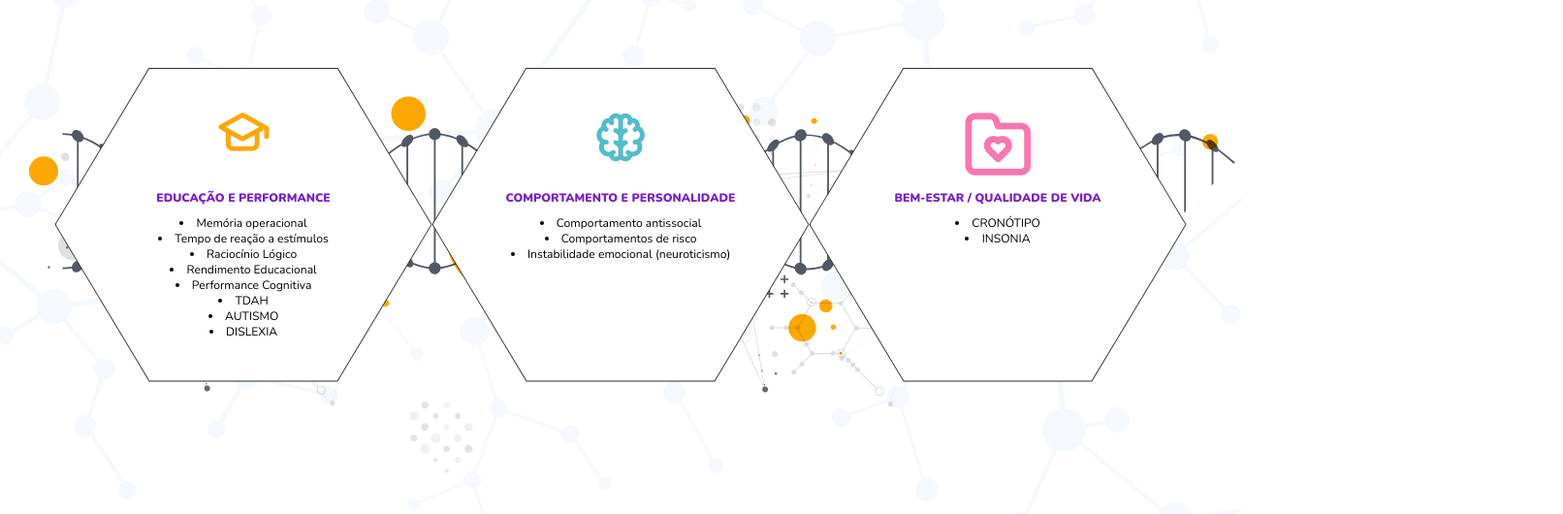
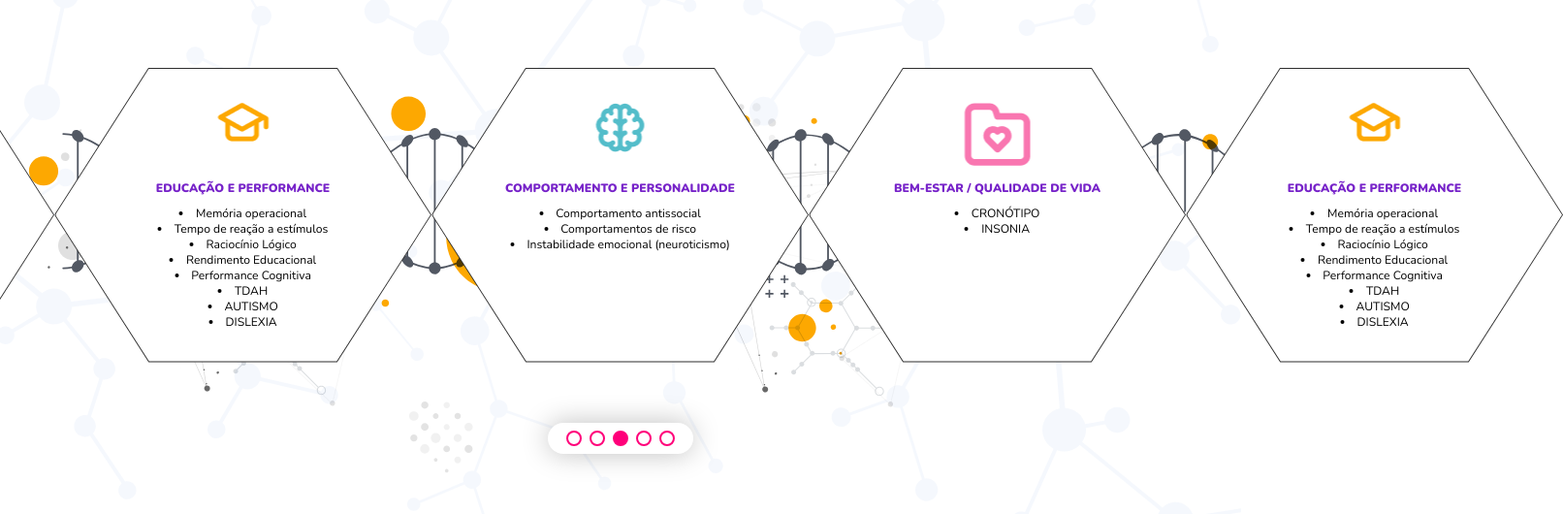
Before and after one commit to socorrosans/desafio-ubuntu-gentech, a plain HTML site: page index.html in a window 1280 px wide. Shown: the part 242-772 px from the top of the page at 97% size, 1612 px wide, since content can reach past the window. Drawn offline with nearby package versions, Linux system fonts and the light colour scheme.

Commit message:
making a carousel with class js and rebuilding necessary parts of style css and html

```diff
--- /dev/null
+++ b/css/general.css
@@ -0,0 +1,13 @@
+* {
+  box-sizing: border-box;
+  padding: 0;
+  margin: 0;
+  --font-color-primary: #7723C9;
+  --grid-color-hex: #2D2D2D;
+  --button-color: #FF007A;
+}
+
+body {
+  font-family: 'Nunito', sans-serif;
+  overflow-x: hidden;
+}
--- a/index.html
+++ b/index.html
@@ -9,9 +9,19 @@
 </head>
 <body>
   <main class="about-result">
-    <section class="container">
+    <div class="container">
       <h1>Conheça mais sobre o resultado</h1>
-      <div class="slide">
+      <div data-wrapper="slide-wrapper">
+        <section class="slide" data-js="slide">
+          <div class="slide-card">
+            <div class="card-content">
+              <h2>BEM-ESTAR / QUALIDADE DE VIDA</h2>
+              <ul>
+                <li>CRONÓTIPO</li>
+                <li>INSONIA</li>
+              </ul>
+            </div>
+          </div>
           <div class="slide-card">
             <div class="card-content">
               <h2>EDUCAÇÃO E PERFORMANCE</h2>
@@ -27,7 +37,6 @@
               </ul>
             </div>
           </div>
-
           <div class="slide-card">
             <div class="card-content">
               <h2>COMPORTAMENTO E PERSONALIDADE</h2>
@@ -38,7 +47,6 @@
               </ul>
             </div>
           </div>
-
           <div class="slide-card">
             <div class="card-content">
               <h2>BEM-ESTAR / QUALIDADE DE VIDA</h2>
@@ -48,8 +56,25 @@
               </ul>
             </div>
           </div>
+          <div class="slide-card">
+            <div class="card-content">
+              <h2>EDUCAÇÃO E PERFORMANCE</h2>
+              <ul>
+                <li>Memória operacional</li>
+                <li>Tempo de reação a estímulos</li>
+                <li>Raciocínio Lógico</li>
+                <li>Rendimento Educacional</li>
+                <li>Performance Cognitiva</li>
+                <li>TDAH</li>
+                <li>AUTISMO</li>
+                <li>DISLEXIA</li>
+              </ul>
+            </div>
           </div>
         </section>
+      </div>
+    </div>
   </main>
+  <script src="./script.js"></script>
 </body>
 </html>
--- a/script.js
+++ b/script.js
@@ -0,0 +1,89 @@
+class Slide {
+  constructor(slide, container){
+    this.slide = document.querySelector(slide);
+    this.container = document.querySelector(container);
+    this.eventControl = this.eventControl.bind(this);
+    this.distances = {finalPosition: 0, startX: 0, movement: 0}
+  }
+
+  moveSlide(distX){
+    this.distances.movePosition = distX;
+    this.slide.style.transform = `translate3d(${distX}px, 0px, 0px)`;
+  }
+
+  updatePosition(clientX){
+    this.distances.movement = this.distances.startX - clientX;
+    return this.distances.finalPosition - this.distances.movement;
+  }
+
+  slidesIndexNav(index){
+    const last = this.slideArray.length - 1;
+    this.index = {
+      prev: index ? index - 1 : undefined,
+      active: index,
+      next: index === last ? undefined : index + 1,
+    }
+  }
+
+  slidePosition(slide){
+    const margin = (window.innerWidth - slide.offsetWidth) / 2;
+    return -(slide.offsetLeft - margin);
+  }
+
+  slidesConfig(){
+    this.slideArray = [...this.slide.children].map(element => {
+      const position = this.slidePosition(element);
+      return {position, element}
+    });
+  }
+
+  changeSlide(index){
+    const activeSlide = this.slideArray[index];
+    this.moveSlide(activeSlide.position);
+    this.slidesIndexNav(index);
+    this.distances.finalPosition = activeSlide.position;
+    this.slide.style.transition = `.4s`
+  }
+
+  createButtons(){
+    const btnContainer = document.createElement('div');
+    btnContainer.classList.add('slide-buttons');
+    this.slideArray.forEach((item, index) => {
+      return btnContainer.innerHTML += `
+        <a href="#slidecard${index + 1}" class="button"></a>
+      `
+    })
+    this.container.insertAdjacentElement('beforeend', btnContainer);
+    return btnContainer;
+  }
+
+  eventControl(item, index){
+    item.addEventListener('click', (event) => {
+      event.preventDefault();
+      this.changeSlide(index);
+      this.activeButtons();
+    })
+    this.activeButtons();
+  }
+
+  addButtons(){
+    this.buttons = this.createButtons();
+    this.buttonsArray = [...this.buttons.children];
+    this.buttonsArray.forEach(this.eventControl);
+  }
+
+  activeButtons(){
+    this.buttonsArray.forEach(item => item.classList.remove('active'));
+    this.buttonsArray[this.index.active].classList.add('active');
+  }
+
+  anime(){
+    this.slidesConfig();
+    this.changeSlide(2);
+    this.addButtons();
+    return this;
+  }
+}
+
+const slide = new Slide('[data-js="slide"]', '[data-wrapper="slide-wrapper"]');
+slide.anime();
--- a/style.css
+++ b/style.css
@@ -1,12 +1,4 @@
-* {
-  box-sizing: border-box;
-  padding: 0;
-  margin: 0;
-}
-
-body {
-  font-family: 'Nunito', sans-serif;
-}
+@import './css/general.css';
 
 .container {
   max-width: 1360px;
@@ -17,6 +9,7 @@ body {
   width: 100%;
   height: 100%;
   position: relative;
+  text-align: center;
 }
 
 .about-result::before {
@@ -31,13 +24,17 @@ body {
 
 .about-result h1 {
   max-width: 600px;
-  color: #7723C9;
+  color: var(--font-color-primary);
   font-size: 3.6875rem;
   font-weight: 800;
   line-height: 1.2;
-  text-align: center;
   padding-block: 90px 80px;
   margin-inline: auto;
+}
+
+.slide-wrapper {
+  display: flex;
+  width: 100%;
 }
 
 .slide {
@@ -53,23 +50,22 @@ body {
   justify-content: center;
   align-items: center;
   clip-path: polygon(25% 0%, 75% 0%, 100% 50%, 75% 100%, 25% 100%, 0% 50%);
-  background-color: #2D2D2D;
-  text-align: center;
+  background-color: var(--grid-color-hex);
 }
 
-.card-content {
+.slide-card .card-content {
   width: calc(100% - 2px);
   height: calc(100% - 2px);
   clip-path: polygon(25% 0%, 75% 0%, 100% 50%, 75% 100%, 25% 100%, 0% 50%);
   background-color: #FFFFFF;
-  padding: 45px 70px;
+  padding: 35px 70px;
 }
 
 .slide-card h2 {
   display: flex;
   flex-direction: column;
   align-items: center;
-  color: #7723C9;
+  color: var(--font-color-primary);
   font-size: 0.76rem;
   font-weight: 900;
   gap: 10px;
@@ -82,18 +78,43 @@ body {
   list-style-position: inside;
 }
 
-.slide-card:nth-child(1) h2::before {
-  content: url('./assets/education.png');
+.slide-card:nth-child(3) h2::before {
+  content: url('./assets/icons/brain.png');
 }
 
-.slide-card:nth-child(2) h2::before {
-  content: url('./assets/brain.png');
+.slide-card:nth-child(1) h2::before, .slide-card:nth-child(4) h2::before {
+  content: url('./assets/icons/folder.png');
 }
 
-.slide-card:nth-child(3) h2::before {
-  content: url('./assets/folder.png');
+.slide-card:nth-child(2) h2::before, .slide-card:nth-child(5) h2::before {
+  content: url('./assets/icons/education.png');
 }
 
 .slide-card h2::before {
   height: 70px;
 }
+
+.slide-buttons {
+  max-width: 150px;
+  display: flex;
+  justify-content: center;
+  background: #FFFFFF;
+  padding: 8px 16px;
+  margin: 62px auto 0px;
+  border-radius: 25px;
+  box-shadow: 0px 0px 28px rgba(0, 0, 0, 0.25);
+  gap: 8px;
+}
+
+.button {
+  width: 16px;
+  height: 16px;
+  border: 2px solid var(--button-color);
+  border-radius: 50%;
+  cursor: pointer;
+}
+
+.button.active {
+  background-color: var(--button-color);
+  transform: .2s;
+}
```
Also changed, not shown: assets/icons/brain.png (renamed from assets/brain.png), assets/icons/education.png (renamed from assets/education.png), assets/icons/folder.png (renamed from assets/folder.png). Lines whose indentation alone changed are shown as unchanged.
